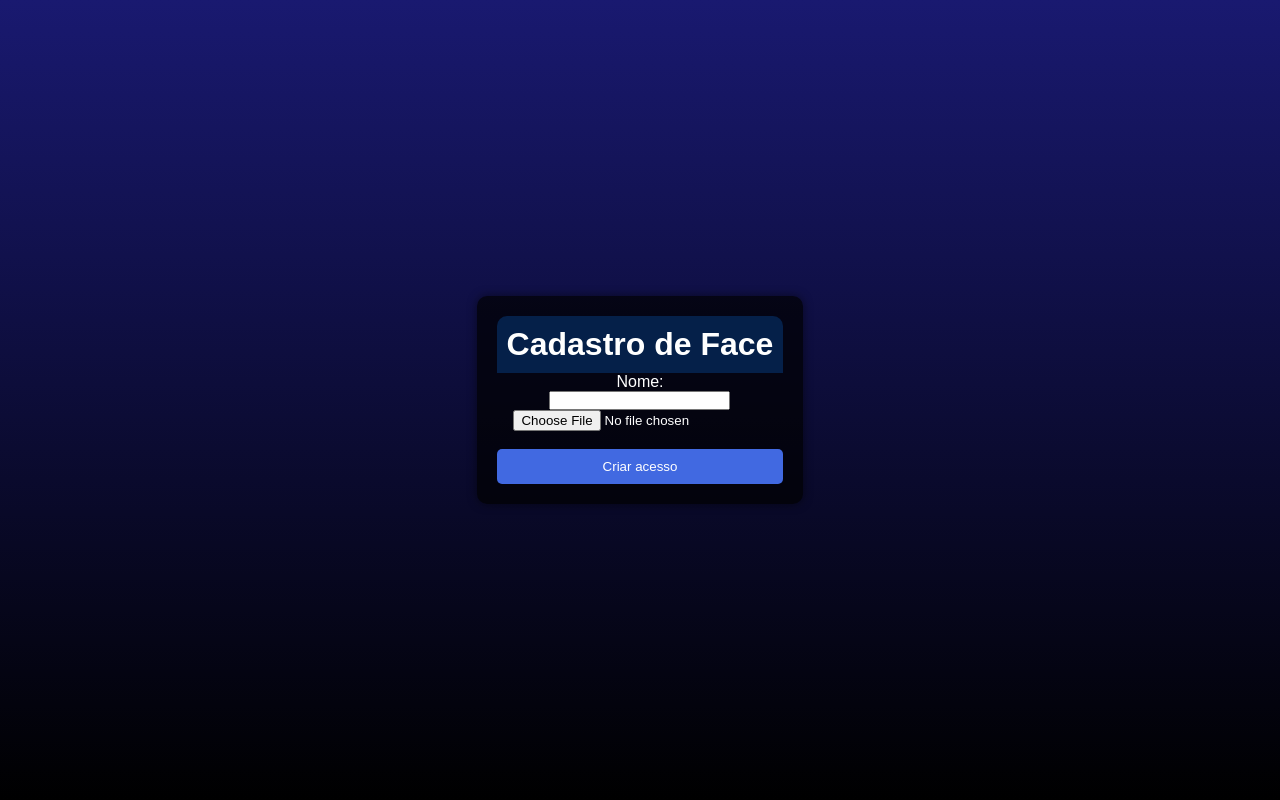
After one commit to SauloLSilva/Monitor-de-uso, a Flask app: page /registro_facial in a window 1280 px wide. The commit adds this page. Run offline with Flask 3, Linux system fonts and the light colour scheme.

Commit message:
adicionado função para cadastro facial

```diff
--- a/app/__init__.py
+++ b/app/__init__.py
@@ -2,8 +2,9 @@
 from flask import Flask
 
 app = Flask(__name__, static_url_path='/static')
+app.config['UPLOAD_FOLDER'] = 'app/static/img'
 
-from app.controllers import index, dashboards, pagina_inicial, controle_acesso, cadastro_usuario
+from app.controllers import index, dashboards, pagina_inicial, controle_acesso, cadastro_usuario, registro_facial
 
 
 # '''instância, recebe variavel name, que recebe um valor
--- /dev/null
+++ b/app/controllers/registro_facial.py
@@ -0,0 +1,38 @@
+import os
+from app import app
+from flask import render_template, request, redirect, url_for, flash
+import cv2
+from app.models.simple_facerec import SimpleFacerec
+from werkzeug.utils import secure_filename
+import subprocess
+from datetime import datetime
+
+validador = SimpleFacerec()
+
+@app.route('/registro_facial', methods=['GET', 'POST'])
+def registro_facial():
+    if request.method == 'POST':
+        nome = request.form['name']
+        imagem = request.files['image']
+
+        if imagem and allowed_file(imagem.filename):
+            timestamp = str(datetime.now()).split('.')[1]
+            filename = secure_filename(imagem.filename)
+            image_path = os.path.join(app.config['UPLOAD_FOLDER'], f'{nome}_{timestamp}.jpg')
+            imagem.save(image_path)
+            try:
+                retorno = validador.load_encoding_images()
+                mensagem = f'Cadastro de {nome} concluído'
+                return render_template('registro_facial.html', message=mensagem, image_path=image_path)
+            except Exception as err:
+                mensagem = f'Erro ao cadastrar {nome}'
+                rota = str(subprocess.check_output(['pwd']).decode('utf-8'))[:-1]
+                rota = f'{rota}/app/static/img/'
+                os.remove(f"{rota}/{nome}_{timestamp}.jpg")
+                return render_template('registro_facial.html', message=mensagem, image_path=image_path)
+
+    return render_template('registro_facial.html')
+
+def allowed_file(filename):
+    ALLOWED_EXTENSIONS = {'png', 'jpg', 'jpeg', 'gif'}
+    return '.' in filename and filename.rsplit('.', 1)[1].lower() in ALLOWED_EXTENSIONS
--- a/app/templates/login.html
+++ b/app/templates/login.html
@@ -1,7 +1,7 @@
 <!DOCTYPE html>
 <html>
 <head>
-    <title>Login Page</title>
+    <title>Login</title>
     <link rel="stylesheet" type="text/css" href="/static/css/styles.css">
 </head>
 <body>
--- a/app/templates/pagina_inicial.html
+++ b/app/templates/pagina_inicial.html
@@ -1,14 +1,14 @@
 <!DOCTYPE html>
 <html>
 <head>
-    <title>Menu Page</title>
+    <title>Menu</title>
     <link rel="stylesheet" type="text/css" href="/static/css/styles.css">
     <div class="container">
         <h1>Menu</h1>
         <ul class="menu-list">
+            <li><a href="{{ url_for('registro_facial') }}" class="menu-item">Cadastro Facial</a></li>
             <li><a href="{{ url_for('controle_acesso') }}" class="menu-item">Sessão Atual</a></li>
             <li><a href="{{ url_for('dashboards') }}" class="menu-item">Relatório de Utilização</a></li>
-            <!-- Add more menu options here -->
         </ul>
     </div>
 </body>
--- /dev/null
+++ b/app/templates/registro_facial.html
@@ -0,0 +1,24 @@
+<!DOCTYPE html>
+<html>
+<head>
+    <title>Cadastro de Face</title>
+    <link rel="stylesheet" type="text/css" href="/static/css/styles.css">
+</head>
+<body>
+    <div class="container">
+        <h1>Cadastro de Face</h1>
+        {% if message %}
+        <script>
+            window.alert("{{ message }}");
+        </script>
+        {% endif %}
+        <form method="POST" action="/registro_facial" enctype="multipart/form-data">
+            <label for="name">Nome:</label>
+            <input type="text" name="name" required><br>
+            <input type="file" name="image" accept="image/*" required><br>
+            <br>
+            <input type="submit" value="Criar acesso" class="login-button">
+        </form>
+    </div>
+</body>
+</html>
--- a/identificador.py
+++ b/identificador.py
@@ -54,6 +54,7 @@ def check_uso():
             pc_em_uso = check_face_existente()
             if pc_em_uso[0] == True:
                 usuario = pc_em_uso[1]
+                print(usuario)
                 mongodb.get_dados(data, usuario, 7)
         except Exception as err:
             pass
```
Also changed, not shown: app/models/simple_facerec.py (+6 -1 lines).
